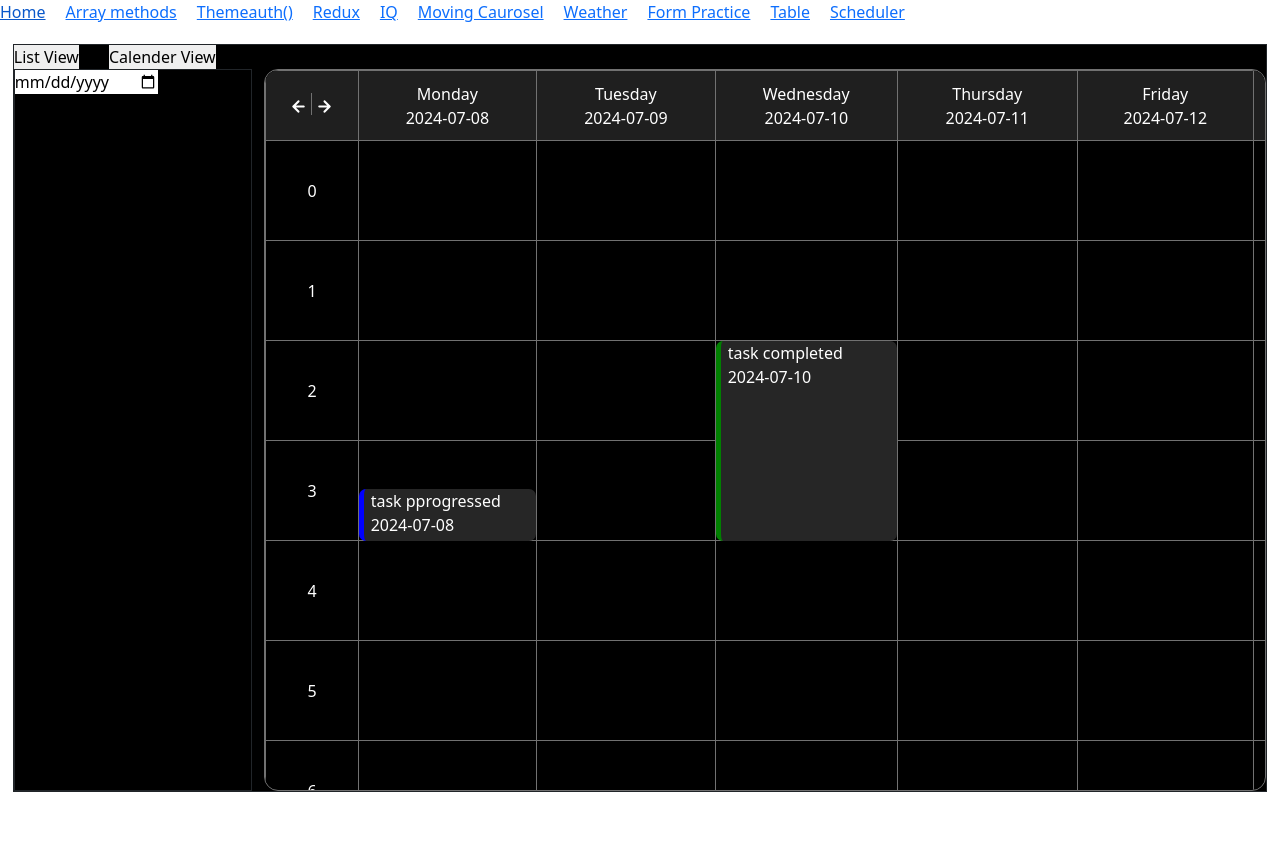
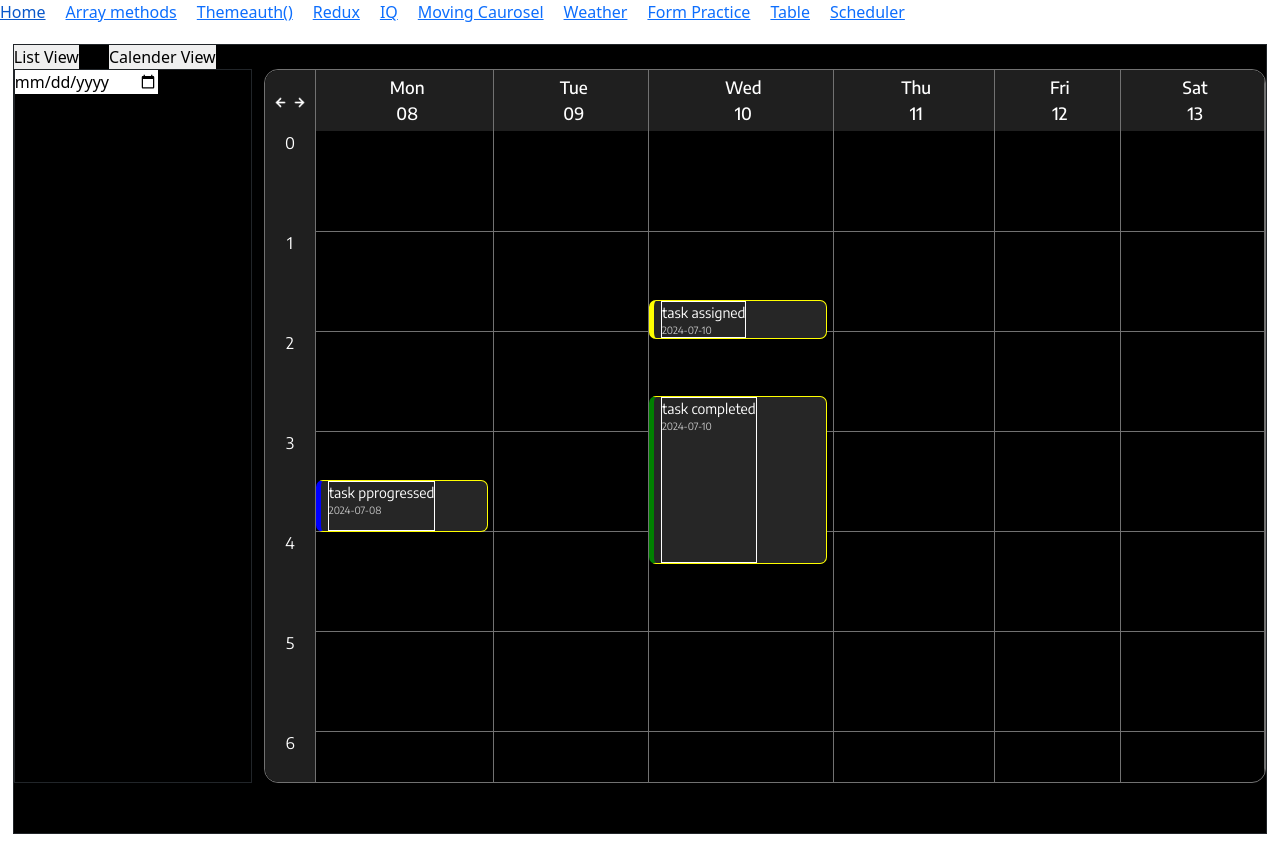
Before and after one commit to himabindhupoojari/practice, a React (Create React App) app: page /scheduler in a window 1280 px wide. Before the commit the page ends 812 px from the top, so only its background shows below. Built offline with nearby package versions, Linux system fonts and the light colour scheme.

Commit message:
onchange date functionality is also completed

```diff
--- a/src/App.css
+++ b/src/App.css
@@ -4,6 +4,7 @@
   border: 0;
   outline: 0;
   box-sizing: border-box;
+
 }
 
 
--- a/src/App.tsx
+++ b/src/App.tsx
@@ -14,8 +14,6 @@ import FormPractice from "./components/Input/FormPractice";
 // import Table from "./components/Table/Table";
 import TableComponent from "./components/Table/TableComponent";
 import Scheduler from "./components/Scheduler/Scheduler";
-import SchedularlistView from "./components/Scheduler/SchedularlistView";
-import SchedularCalenderView from "./components/Scheduler/SchedularCalenderView";
 
 function App() {
   return (
--- a/src/components/Scheduler/SchedularCalenderView.tsx
+++ b/src/components/Scheduler/SchedularCalenderView.tsx
@@ -1,22 +1,32 @@
-import React, { useEffect, useState } from "react";
+import React, { useEffect, useMemo, useState } from "react";
 import {
   currentMonday as initialCurrentMonday,
+  currentDay as intitailCurrentDay,
   getWeekdays,
   scheduleTaskData,
   scheduleTimeArray,
-  scheduleWeekArr,
 } from "./SchedulerData";
 import prev_arrow from "../../assets/images/previous_arrow.png";
 import next_arrow from "../../assets/images/next_arrow.png";
+import { convertDate } from "../../utils/dateUtils";
 
 function SchedularCalenderView() {
+  let option = "da";
 
   const [currentMonday, setCurrentMonday] = useState(initialCurrentMonday);
-  const [weekDates, setWeekDates] = useState(getWeekdays(initialCurrentMonday));
+  const [getcurrentDay, setCurrentDay] = useState(intitailCurrentDay.toDayDate);
+  const [weekDates, setWeekDates] = useState(
+    getWeekdays(
+      option === "day" ? intitailCurrentDay.toDayDate : initialCurrentMonday,
+      option
+    )
+  );
 
   useEffect(() => {
-    setWeekDates(getWeekdays(currentMonday));
-  }, [currentMonday]);
+    setWeekDates(
+      getWeekdays(option === "day" ? getcurrentDay : currentMonday, option)
+    );
+  }, [currentMonday, getcurrentDay]);
 
   const openPopup = (date: string, time: string) => {
     const task = scheduleTaskData.find(
@@ -34,23 +44,39 @@ function SchedularCalenderView() {
   };
 
   const previous = () => {
+    if (option !== "day") {
       const newMonday = new Date(currentMonday);
       newMonday.setDate(currentMonday.getDate() - 7);
       setCurrentMonday(newMonday);
+    } else {
+      const newDay = new Date(getcurrentDay);
+      newDay.setDate(getcurrentDay.getDate() - 1);
+      setCurrentDay(newDay);
+    }
   };
 
   const next = () => {
+    if (option !== "day") {
       const newMonday = new Date(currentMonday);
       newMonday.setDate(currentMonday.getDate() + 7);
       setCurrentMonday(newMonday);
+    } else {
+      const newDay = new Date(getcurrentDay);
+      newDay.setDate(getcurrentDay.getDate() + 1);
+      setCurrentDay(newDay);
+    }
   };
 
+  const handleChange = (e: React.ChangeEvent<HTMLInputElement>) => {
+    const date = convertDate(e.target.value);
+    setCurrentDay(date);
+  };
 
   return (
     <div className="calender_view">
       <div className="calender_view__calender">
         <div>
-          <input type="date" />
+          <input type="date" onChange={handleChange} />
         </div>
       </div>
 
@@ -60,19 +86,18 @@ function SchedularCalenderView() {
             <thead>
               <tr className="schedular_months_row">
                 <th className="schedule_months">
-                  <span onClick={previous} style={{ marginLeft: 20, borderRight:"1px solid #717171", height:'100%', cursor:'pointer' }}>
+                  <span onClick={previous}>
                     <img src={prev_arrow} />
                   </span>
-                  <span onClick={next} style={{ marginLeft: 0, cursor:'pointer' }}>
+                  <span onClick={next}>
                     <img src={next_arrow} />
                   </span>
                 </th>
                 {weekDates.map((week) => {
                   return (
                     <th className="schedule_months" key={week.dayName}>
-                      {week.dayName}
-                      <br />
-                      {week.date}
+                      <p>{week.dayName}</p>
+                      <p>{week.date.split("-")[2]}</p>
                     </th>
                   );
                 })}
@@ -88,7 +113,6 @@ function SchedularCalenderView() {
                         <td
                           key={week.dayName}
                           onClick={() => openPopup(week.dayName, timeval.time)}
-                          // style={{position:'fixed'}}
                         >
                           {scheduleTaskData.map((item) => {
                             let date = week.date;
@@ -109,7 +133,7 @@ function SchedularCalenderView() {
                             ) {
                               // 9:00 - 9:30
                               height = Number(apiToTimeEnd) * 1.6;
-                              // console.log(height);
+                              // .log(height);
                             }
 
                             // 9 t0 10 => different start time value and end time value
@@ -128,7 +152,7 @@ function SchedularCalenderView() {
                                     Number(apiFromTimeEnd) * 1.6 +
                                     Number(apiToTimeEnd) * 1.6
                                 );
-                                // console.log(height, '1');
+                                // .log(height, '1');
                               }
                               if (
                                 Number(apiFromTimeEnd) === Number(apiToTimeEnd)
@@ -138,7 +162,7 @@ function SchedularCalenderView() {
                                     Number(apiFromTimeStart)) *
                                     totalColumnHeight
                                 );
-                                // console.log(height, '2');
+                                // .log(height, '2');
                               }
                             }
 
@@ -147,28 +171,28 @@ function SchedularCalenderView() {
                               time === apiFromTimeStart
                             ) {
                               return (
-                                <p
+                                <div
                                   key={item.id} // Ensure unique key for each item
                                   style={{
                                     borderLeft: `5px solid ${item.color}`,
-                                    position: "absolute",
                                     top: `${top}px`,
-                                    right: 0,
-                                    left: 0,
                                     height: `${height}px`,
-                                    paddingLeft: 7,
-                                    paddingTop:0,
-                                    borderRadius: 7,
-                                    backgroundColor: "#262626",
-                                    cursor: "pointer",
                                   }}
                                   onClick={(event) => {
                                     editPopUp(item, event);
                                   }}
+                                  className="coldata"
                                 >
+                                  <p>
                                     <span>{item.text}</span>
-                                  <span>{item.date}</span>
+                                    <span className="subtext">{item.date}</span>
+
+                                    <span className="colpopup">
+                                      {item.text}{" "}
+                                      {`${item.from_time} to ${item.to_time}`}
+                                    </span>
                                   </p>
+                                </div>
                               );
                             }
                             return null; // Return null if conditions don't match
--- a/src/components/Scheduler/Scheduler.scss
+++ b/src/components/Scheduler/Scheduler.scss
@@ -1,5 +1,8 @@
+@import url('https://fonts.googleapis.com/css2?family=Encode+Sans:wght@100..900&display=swap');
+
 .scheduler {
   background-color: #000;
+  padding-bottom: 50px; // shouls be removed
   width: 98%;
   margin: 20px auto;
   border: 1px solid;
@@ -17,51 +20,130 @@
       overflow: hidden;
       .schedule_table_continer {
         border-radius: 14px;
-        height: 90vh;
+        height: 89vh;
         overflow: auto;
         table {
-          width: 1168px;
+          font-family: "Encode Sans", sans-serif;
+          // width: 1168px;
+          width: 100%;
         }
         tr > th {
-          border: 1px solid #717171;
-          width: 198px;
+          &:nth-child(1) {
+            width: 50px !important;
+            text-align: center;
+            padding-left: 5px;
+            position: sticky;
+            left: -0.5px;
+            z-index: 6;
+            img {
+              width: 19px;
+              height: 19px;
+            }
+          }
+          border-right: 1px solid #717171;
           text-align: center;
-          padding: 0;
-          margin: 0;
-          height: 70px;
+          padding: 5px 5px 5px 10px;
           color: #fff;
           font-weight: 500;
+          font-size: 17px;
           background-color: #1f1f1f;
           position: sticky;
           top: -0.5px;
           z-index: 5;
+          p {
+            margin: 0;
+            padding: 0;
+          }
         }
         tbody {
           tr > td {
-            border: 1px solid #717171;
-            width: 198px;
+            border-bottom: 1px solid #717171;
+            border-right: 1px solid #717171;
             height: 100px;
             padding: 0;
             margin: 0;
             position: relative;
             color: #fff;
             cursor: pointer;
-            p {
-              z-index: 3;
-              span {
-                display: block;
+            .coldata {
+              border: 1px solid yellow;
+              display: flex;
+              vertical-align: middle;
+              align-items: center;
+              width: 97%;
+              padding-left: 7px;
+              border-radius: 7px;
+              background-color: #262626;
+              position: absolute;
+              right: 0;
+              left: 0;
+              cursor: pointer;
+              z-index: 1;
+              text-overflow: ellipsis !important;
+              p{
+                border: 1px solid #fff;
+                height: 100%;
+                margin: 0;
+                span {
+                  text-overflow: ellipsis !important;
+                  display: block;
+                  font-size: 14px;
+                  font-weight: 400;
+                  margin: 0;
+                  padding: 0;
+                  word-wrap: break-word;
+                }
+                .subtext{
+                  color: #c6c6c6;
+                  font-weight: 400;
+                  font-size: 10px;
+                  padding-top: 0;
+                  word-wrap: break-word;
+                }
+                .colpopup {
+                  font-size: 13px;
+                  font-weight: 400;
+                 display: none;
+                 color: #fff;
+                 background-color: #2d2d2d;
+                 border: 1px solid #000;
+                 padding: 5px;
+                 position: absolute;
+                 right: -20px;
+                 bottom: -30px;
+                 white-space: nowrap;
+                 z-index: 2;
+
+                }
+                &:hover{
+                .colpopup {
+                  display: block;
+                }
+                }
               }
+            }
+            &:nth-child(1) {
+              border-bottom: 0;
+              width: 50px !important;
+              vertical-align: text-top;
+              text-align: center;
+              position: sticky;
+              left: -0.5px;
+              z-index: 2;
+              background-color: #1f1f1f;
             }
           }
         }
-        tr th:first-child {
-          width: 100px;
-          text-align: left;
-        }
-        tr td:first-child {
-          width: 100px;
-          text-align: center;
-        }
+        // tr th:first-child {
+        //   width: 100px;
+        //   text-align: left;
+        //   background-color: blue;
+        // }
+        // tr td:first-child {
+        //   width: 100px;
+        //   text-align: center;
+        //   background-color: blue;
+        // }
       }
     }
   }
--- a/src/components/Scheduler/SchedulerData.ts
+++ b/src/components/Scheduler/SchedulerData.ts
@@ -1,5 +1,6 @@
 import { title } from "process";
 import { Coltype, RowType } from "../Table/TableInterfaces";
+
 
 export const SchedulerListData: RowType[] = [
   {
@@ -69,15 +70,15 @@ export const ScheduleListColumns: Coltype[] = [
   },
 ];
 
-export const scheduleWeekArr = [
-  { id: 0, value: "Mon", week: "Monday" },
-  { id: 0, value: "Tue", week: "Tuesday" },
-  { id: 0, value: "Wed", week: "Wednesday" },
-  { id: 0, value: "Thu", week: "Thursday" },
-  { id: 0, value: "Fri", week: "Friday" },
-  { id: 0, value: "Sat", week: "Saturday" },
-  // { id: 0, value: "Sun", month: "Sunday" },
-]
+// export const scheduleWeekArr = [
+//   { id: 0, value: "Mon", week: "Monday" },
+//   { id: 0, value: "Tue", week: "Tuesday" },
+//   { id: 0, value: "Wed", week: "Wednesday" },
+//   { id: 0, value: "Thu", week: "Thursday" },
+//   { id: 0, value: "Fri", week: "Friday" },
+//   { id: 0, value: "Sat", week: "Saturday" },
+//   // { id: 0, value: "Sun", month: "Sunday" },
+// ];
 
 export const scheduleTimeArrayMinutes = Array.from({ length: 60 }, (v, i) => ({
   min: `${i}`,
@@ -86,66 +87,65 @@ export const scheduleTimeArrayMinutes = Array.from({ length: 60 }, (v, i) => ({
 export const scheduleTimeArray = Array.from({ length: 24 }, (v, i) => ({
   id: i,
   time: `${i}`,
-  min:scheduleTimeArrayMinutes
+  min: scheduleTimeArrayMinutes,
 }));
 
 export const scheduleTaskData = [
   {
     id: 0,
     week: "Mon",
-    from_time: "1:03",
-    to_time:"1:30",
+    from_time: "1:43",
+    to_time: "2:05",
     text: "task assigned",
-    color:"yellow",
-    date:"2024-07-07",
+    color: "yellow",
+    date: "2024-07-10",
   },
   {
     id: 1,
     week: "Tue",
     from_time: "3:30",
-    to_time:"4:00",
+    to_time: "4:00",
     text: "task pprogressed",
-    color:"blue",
-    date:"2024-07-08",
+    color: "blue",
+    date: "2024-07-08",
   },
   {
     id: 2,
     week: "Wed",
-    from_time: "2:00",
-    to_time:"4:00",
+    from_time: "2:40",
+    to_time: "4:20",
     text: "task completed",
-    color:"green",
-    date:"2024-07-10",
+    color: "green",
+    date: "2024-07-10",
   },
   {
     id: 3,
     week: "Thu",
     from_time: "2:30",
-    to_time:"3:30",
+    to_time: "3:00",
     text: "on hold",
-    color:"red",
-    date:"2024-07-14",
+    color: "red",
+    date: "2024-07-14",
   },
   {
     id: 4,
     week: "Fri",
     from_time: "3:05",
-    to_time:"4:30",
+    to_time: "4:00",
     text: "task assigned",
-    color:"yellow",
-    date:"2024-07-19",
+    color: "yellow",
+    date: "2024-07-19",
   },
   {
     id: 5,
     week: "Sat",
     from_time: "3:00",
-    to_time:"3:45",
+    to_time: "3:45",
     text: "task assigned",
-    color:"yellow",
-    date:"2024-06-30",
+    color: "yellow",
+    date: "2024-06-30",
   },
 ];
-
 
 export let currentMonday = getCurrentMonday();
 
@@ -159,18 +159,36 @@ function getCurrentMonday() {
   return monday;
 }
 
-export const getWeekdays =(monday: any)=> {
-  const daysOfWeek = ['Sunday', 'Monday', 'Tuesday', 'Wednesday', 'Thursday', 'Friday', 'Saturday'];
+export let currentDay = getCurrentDay();
+
+function getCurrentDay() {
+  const today = new Date();
+  const day = today.getDate();
+  const dayName = today.getDay();
+  const todayDate = new Date(today);
+  return { day: day, dayName: dayName, toDayDate: todayDate };
+}
+
+export const getWeekdays = (date: any, option: string) => {
+  const daysOfWeek = ["Sunday", "Mon", "Tue", "Wed", "Thu", "Fri", "Sat"];
   const weekDates = [];
 
-  for (let i = 0; i < 6; i++) {
-    const current = new Date(monday);
-    current.setDate(monday.getDate() + i);
+  if (option !== "day") {
+    for (let i = 0; i < 6; i++) {
+      const current = new Date(date);
+      current.setDate(date.getDate() + i);
+      weekDates.push({
+        dayName: daysOfWeek[current.getDay()],
+        date: current.toISOString().split("T")[0],
+      });
+    }
+  } else {
+    const currentDay = new Date(date);
     weekDates.push({
-      dayName: daysOfWeek[current.getDay()],
-      date: current.toISOString().split('T')[0] // Format: YYYY-MM-DD
+      dayName: daysOfWeek[currentDay.getDay()],
+      date: currentDay.toISOString().split("T")[0],
     });
   }
 
   return weekDates;
-}
+};
--- /dev/null
+++ b/src/utils/dateUtils.ts
@@ -0,0 +1,6 @@
+
+export const convertDate = (dateString: string) => {
+    // Parse the date string as UTC to avoid timezone issues
+    const date = new Date(dateString + 'T00:00:00Z');
+    return date;
+  };
```
Lines whose indentation alone changed are shown as unchanged.
